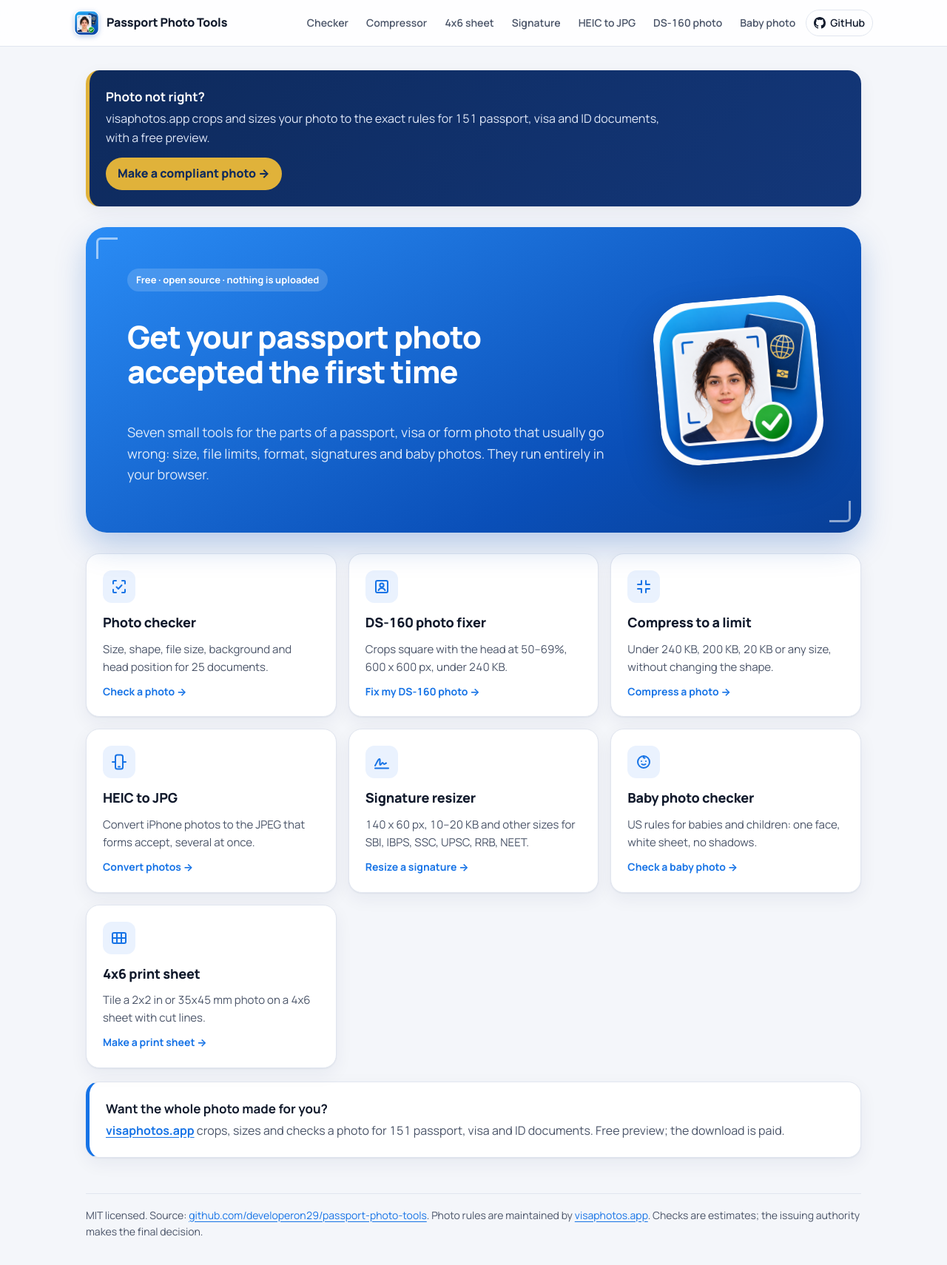
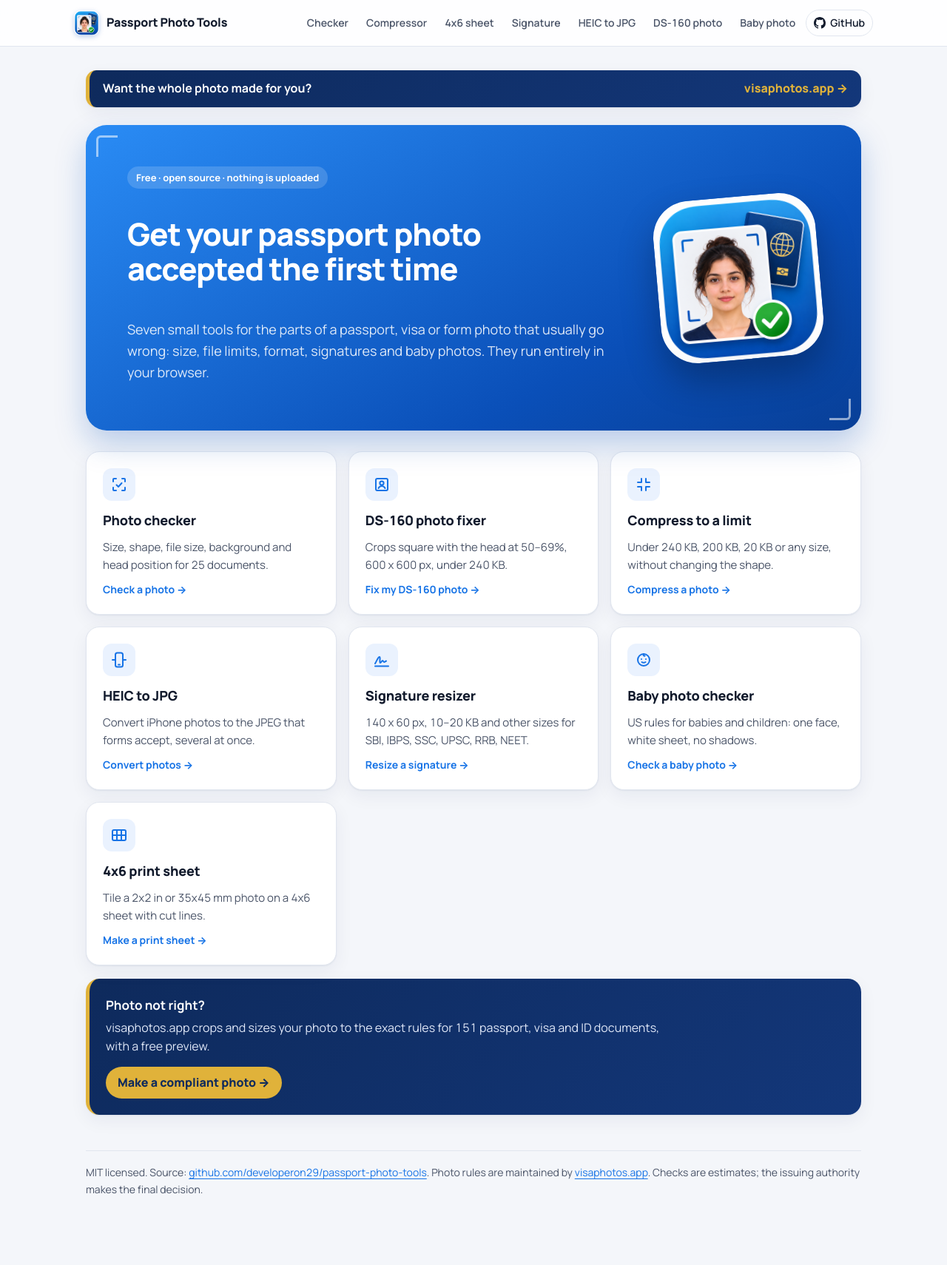
Before and after one commit to developeron29/passport-photo-tools, a plain HTML site: page index.html in a window 1280 px wide. Shown: the whole page at 74% size. After the commit the page ends 1675 px from the top, so only its background shows below. Drawn offline with Linux system fonts and the light colour scheme.

Commit message:
Heading-only call to action at the top; adaptive 'Photo not right?' card at the bottom
Co-Authored-By: Claude Opus 5.5 <noreply@anthropic.com>

```diff
--- a/assets/style.css
+++ b/assets/style.css
@@ -201,18 +201,23 @@ footer { color: var(--ink-2); font-size: 14px; border-top: 1px solid var(--line)
 .card#out > canvas { width: min(100%, 420px); }
 
 
-/* Adaptive call to action at the top of each page */
-.cta.top { margin: 0 0 28px; }
-.cta.top #cta-text { display: block; margin: 2px 0 14px; max-width: 760px; }
-.cta.top #cta-link {
+/* Adaptive call to action at the bottom of each page */
+.cta.adaptive #cta-text { display: block; margin: 2px 0 14px; max-width: 760px; }
+.cta.adaptive #cta-link {
   display: inline-block; color: var(--navy); background: var(--gold); text-decoration: none;
   font-weight: 800; padding: 9px 16px; border-radius: 999px;
 }
-.cta.top #cta-link::after { content: " →"; }
-.cta.top #cta-link:hover { filter: brightness(1.05); }
-/* Basic call to action at the bottom */
-.cta.basic { background: var(--surface); color: var(--ink-2); border: 1px solid var(--line); border-left: 5px solid var(--blue); }
-.cta.basic strong { color: var(--ink); }
-.cta.basic a { color: var(--blue); }
+.cta.adaptive #cta-link::after { content: " →"; }
+.cta.adaptive #cta-link:hover { filter: brightness(1.05); }
 /* GitHub link in the header */
 header.site a.gh { display: inline-flex; align-items: center; gap: 6px; color: var(--ink); border: 1px solid var(--line); }
+
+/* Heading-only call to action at the top */
+a.cta-head {
+  display: flex; align-items: center; justify-content: space-between; gap: 8px 16px; flex-wrap: wrap;
+  background: linear-gradient(135deg, var(--navy), #13377a); color: #fff; text-decoration: none;
+  border-left: 5px solid var(--gold); border-radius: 14px; padding: 12px 18px; margin: 0 0 24px; box-shadow: var(--shadow);
+}
+a.cta-head strong { font-size: 16px; }
+a.cta-head span { color: var(--gold); font-weight: 800; white-space: nowrap; }
+a.cta-head:hover span { text-decoration: underline; }
--- a/checker/checker.js
+++ b/checker/checker.js
@@ -52,7 +52,7 @@ updateCta();
 function updateCta() {
   const spec = SPECS.find((s) => s.id === docSel.value);
   $('cta-text').textContent = `visaphotos.app crops and sizes your photo to the ${spec.name} rules, with a free preview.`;
-  $('cta-link').href = makerUrl(spec, 'checker-top');
+  $('cta-link').href = makerUrl(spec, 'checker-bottom');
   $('cta-link').textContent = `Make ${/^[AEIOU]/i.test(spec.name) ? 'an' : 'a'} ${spec.name} photo`;
 }
 
--- a/index.html
+++ b/index.html
@@ -26,11 +26,7 @@
     <a class="gh" href="https://github.com/developeron29/passport-photo-tools" aria-label="Source code on GitHub"><svg viewBox="0 0 16 16" width="16" height="16" fill="currentColor" aria-hidden="true"><path d="M8 0C3.58 0 0 3.58 0 8c0 3.54 2.29 6.53 5.47 7.59.4.07.55-.17.55-.38 0-.19-.01-.82-.01-1.49-2.01.37-2.53-.49-2.69-.94-.09-.23-.48-.94-.82-1.13-.28-.15-.68-.52-.01-.53.63-.01 1.08.58 1.23.82.72 1.21 1.87.87 2.33.66.07-.52.28-.87.51-1.07-1.78-.2-3.64-.89-3.64-3.95 0-.87.31-1.59.82-2.15-.08-.2-.36-1.02.08-2.12 0 0 .67-.21 2.2.82.64-.18 1.32-.27 2-.27.68 0 1.36.09 2 .27 1.53-1.04 2.2-.82 2.2-.82.44 1.1.16 1.92.08 2.12.51.56.82 1.27.82 2.15 0 3.07-1.87 3.75-3.65 3.95.29.25.54.73.54 1.48 0 1.07-.01 1.93-.01 2.2 0 .21.15.46.55.38A8.013 8.013 0 0016 8c0-4.42-3.58-8-8-8z"/></svg>GitHub</a>
   </header>
   <main>
-    <div class="card cta top" id="cta">
-      <strong id="cta-title">Photo not right?</strong>
-      <span id="cta-text">visaphotos.app crops and sizes your photo to the exact rules for 151 passport, visa and ID documents, with a free preview.</span>
-      <a id="cta-link" data-camp="tools-home-top" href="https://visaphotos.app/?utm_source=github&amp;utm_medium=referral&amp;utm_campaign=tools-home-top">Make a compliant photo</a>
-    </div>
+    <a class="cta-head" href="https://visaphotos.app/?utm_source=github&amp;utm_medium=referral&amp;utm_campaign=tools-home-top"><strong>Want the whole photo made for you?</strong><span>visaphotos.app →</span></a>
         <section class="hero corners">
       <span class="eyebrow">Free · open source · nothing is uploaded</span>
       <h1>Get your passport photo accepted the first time</h1>
@@ -82,10 +78,10 @@
         <span class="go">Make a print sheet →</span>
       </a>
     </div>
-
-    <div class="card cta basic">
-      <strong>Want the whole photo made for you?</strong>
-      <a href="https://visaphotos.app/?utm_source=github&amp;utm_medium=referral&amp;utm_campaign=tools-home-bottom">visaphotos.app</a> crops, sizes and checks a photo for 151 passport, visa and ID documents. Free preview; the download is paid.
+    <div class="card cta adaptive" id="cta">
+      <strong id="cta-title">Photo not right?</strong>
+      <span id="cta-text">visaphotos.app crops and sizes your photo to the exact rules for 151 passport, visa and ID documents, with a free preview.</span>
+      <a id="cta-link" data-camp="tools-home-bottom" href="https://visaphotos.app/?utm_source=github&amp;utm_medium=referral&amp;utm_campaign=tools-home-bottom">Make a compliant photo</a>
     </div>
 
     <footer>
```
Also changed, not shown: baby-photo/index.html (+5 -9 lines), checker/index.html (+5 -9 lines), compress/index.html (+5 -9 lines), ds-160-photo/index.html (+5 -9 lines), heic-to-jpg/index.html (+5 -9 lines), print-sheet/index.html (+5 -9 lines), signature/index.html (+5 -9 lines).
